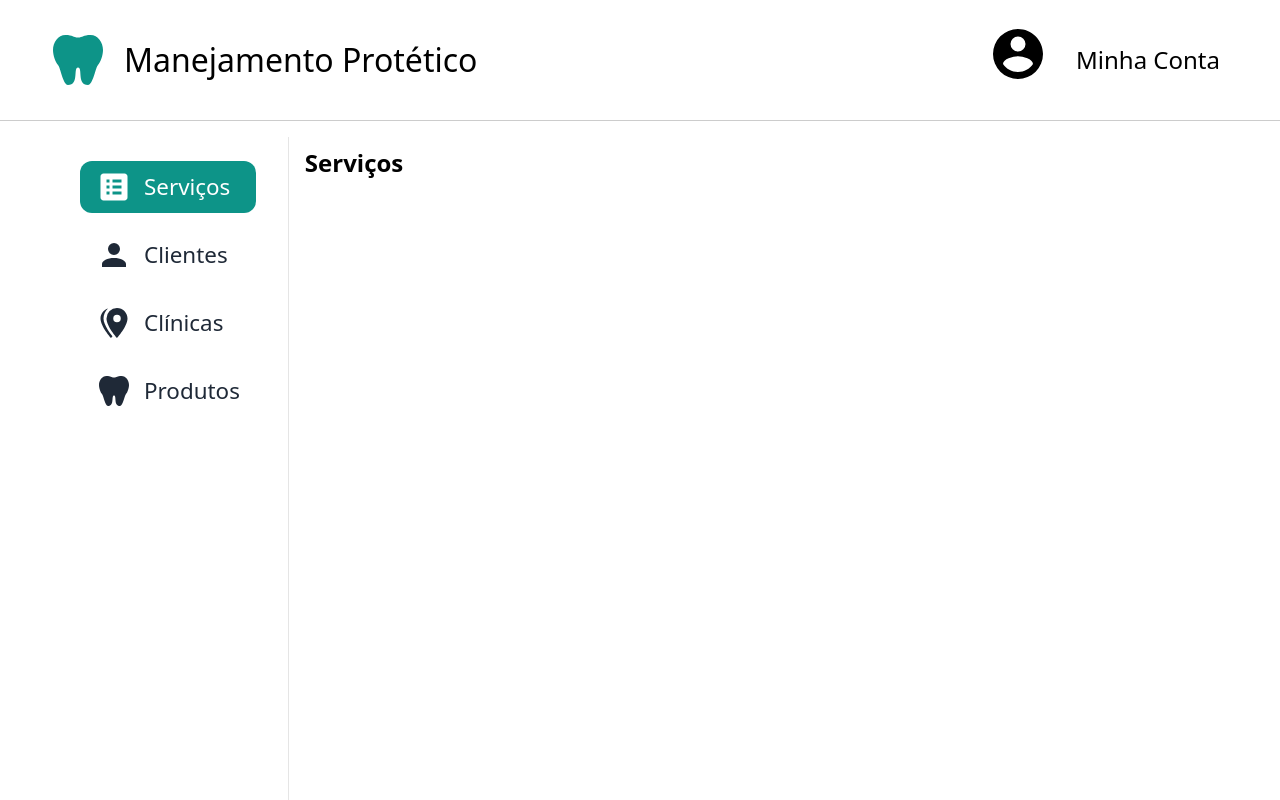
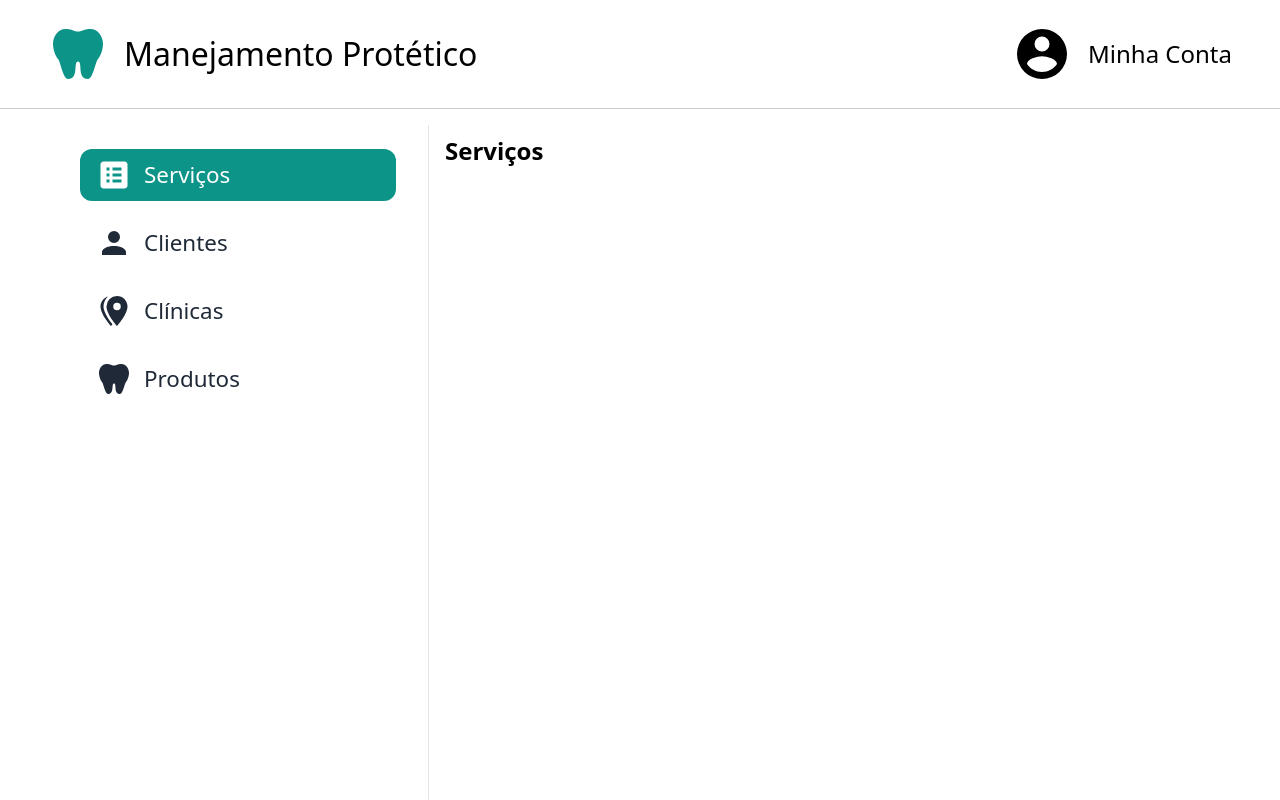
Before and after one commit to Gibsongf/gerenciador-servicos-proteticos, a React (Vite) app: page / in a window 1280 px wide. Built offline with nearby package versions, Linux system fonts and the light colour scheme.

Commit message:
MenuNav items size changes

```diff
--- a/src/Components/Header.module.css
+++ b/src/Components/Header.module.css
@@ -25,7 +25,7 @@
 .link {
   font-size: 1.5rem;
   color: black;
-  padding: 8px 12px;
+  /* padding: 8px 12px; */
 
 }
 
@@ -47,7 +47,7 @@
   .link {
     font-size: 1.5rem;
     color: black;
-    padding: 4px 8px;
+    /* padding: 4px 8px; */
 
   }
 }
--- a/src/Components/Nav/MenuNav.css
+++ b/src/Components/Nav/MenuNav.css
@@ -21,7 +21,7 @@ a {
 
 
 .link {
-  max-width: 316px;
+  width: 316px;
   max-height: 60px;
   padding: 8px 16px;
   display: flex;
@@ -58,7 +58,7 @@ li svg {
   }
 
   .link {
-    max-width: 216px;
+    width: 216px;
     max-height: 44px;
     font-size: 1.2rem;
 
@@ -75,6 +75,7 @@ li svg {
 
   .link {
     font-size: 1rem;
+    width: fit-content;
 
   }
 
--- a/src/Components/svg/UserIcon.jsx
+++ b/src/Components/svg/UserIcon.jsx
@@ -2,7 +2,6 @@ import React from "react";
 
 const UserIcon = ({ color }) => {
   return (
-    <div>
     <svg
       xmlns="http://www.w3.org/2000/svg"
       className="icon-svg"
@@ -16,7 +15,6 @@ const UserIcon = ({ color }) => {
         fill={color}
       />
     </svg>
-    </div>
   );
 };
 
```
Lines whose indentation alone changed are shown as unchanged.
